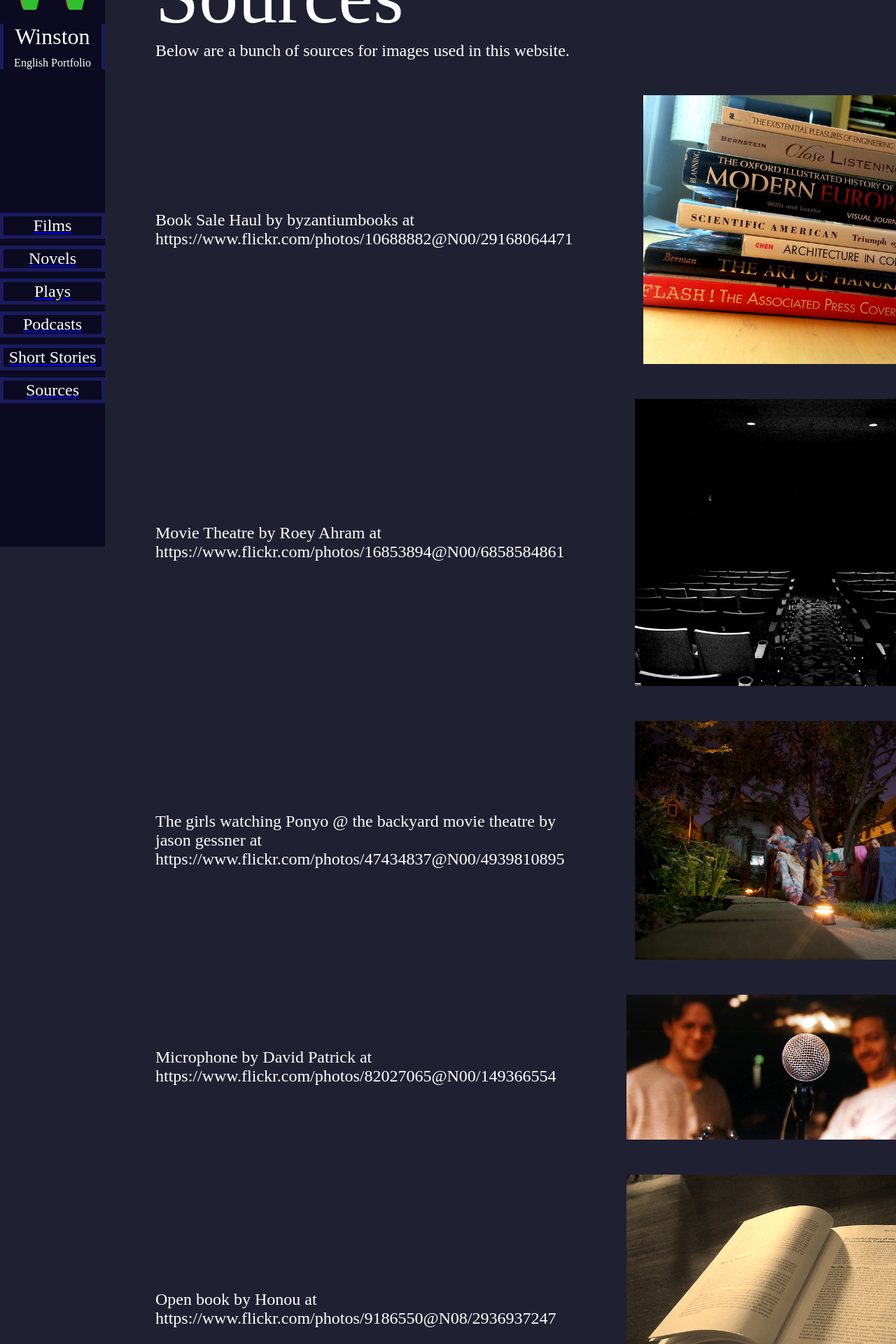
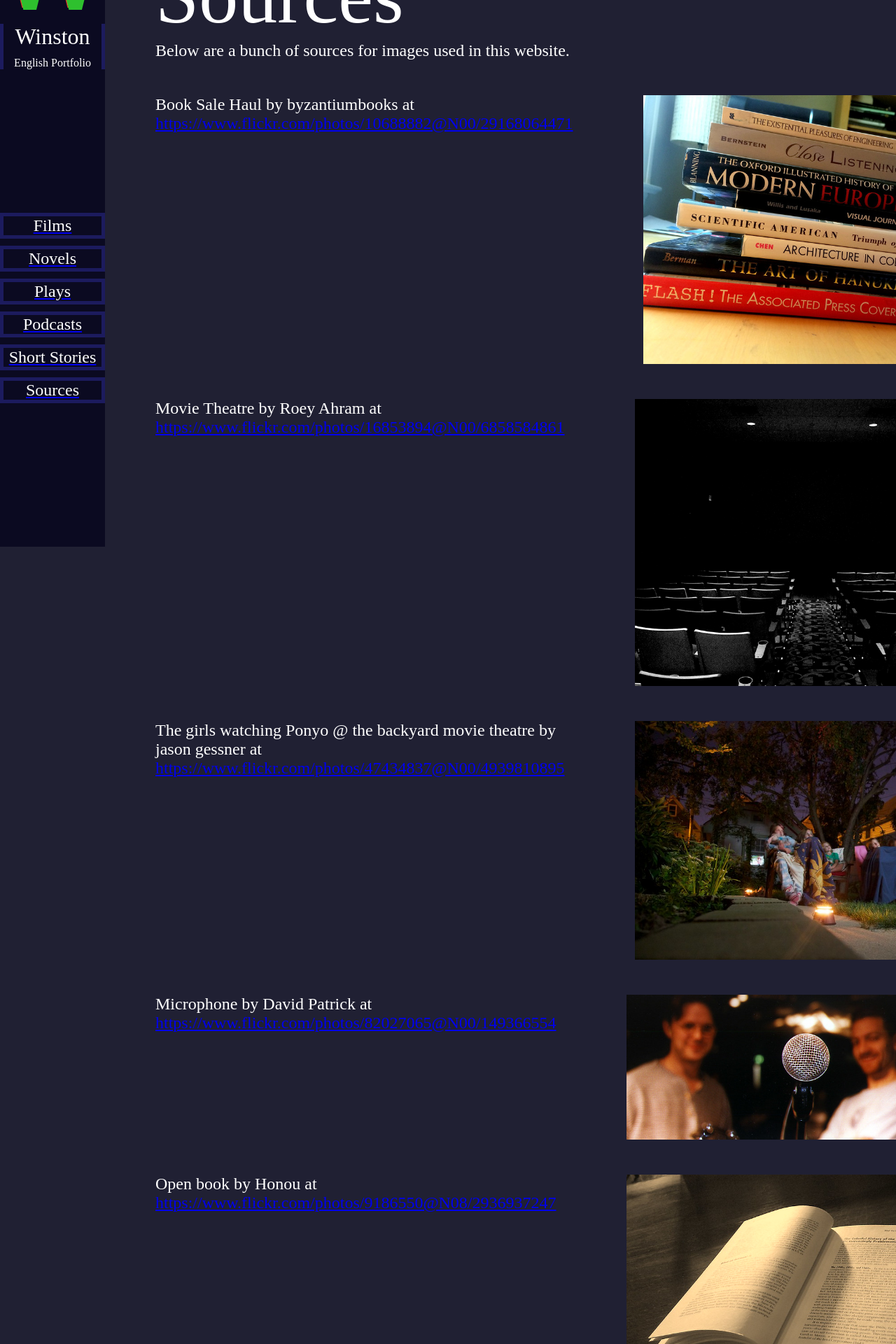
Before and after one commit to Winswins22/English-Portfolio, a React (Create React App) app: page /sources in a window 1280 px wide. Shown: the part 120-2040 px from the top of the page at 70% size. Built offline with nearby package versions, Linux system fonts and the light colour scheme.

Commit message:
change info display

```diff
--- a/src/components/InfoSection/InfoSection.jsx
+++ b/src/components/InfoSection/InfoSection.jsx
@@ -34,7 +34,10 @@ const InfoSection = ({title="", description="", img="", alt="Placeholder alt tex
 
           {
             (description !== "") ?
-              <Text> {description} </Text>
+              (typeof(description) === 'string') ?
+                <Text> {description} </Text>
+              :
+                <>{description}</>
             :
               <></>
           }
--- a/src/components/InfoSection/InfoSectionElems.jsx
+++ b/src/components/InfoSection/InfoSectionElems.jsx
@@ -61,7 +61,7 @@ export const HeadingText = styled.p`
 `
 
 export const Text = styled.p`
-  margin: auto;
+  margin: 0;
 
   color: white;
   font-size: 1.5rem;
@@ -70,3 +70,7 @@ export const Text = styled.p`
     margin-bottom: 20px;
   }
 `
+
+export const NewLine = styled.div`
+  margin-bottom: 1rem;
+`
--- a/src/pages/HomePage/Data.jsx
+++ b/src/pages/HomePage/Data.jsx
@@ -1,5 +1,6 @@
 import Face from '../../images/face.jpg'
 import Coding from '../../images/coding.PNG'
+import {Text, NewLine} from '../../components/InfoSection/InfoSectionElems'
 
 export const sectionData = [
   {
@@ -9,14 +10,11 @@ export const sectionData = [
   },
   {
     title: "Hobbies",
-    description: "In my free time, I enjoy programming and playing games.",
-  },
-  {
-    description: "This month, I have been programming a lot in React. I have spent a lot of time trying to create a modern, mobile-friendly, and responsive website. One such website it the one you are currently viewing, and another can be found here: https://bethune-computer-science-club.github.io/club-website/ . I have also spent a couple of years on competitive programming, where you try to solve coding challenges in an very short amount of time.",
+    description: <><Text>In my free time, I enjoy programming and playing games.</Text><NewLine></NewLine><Text>This month, I have been programming a lot in React. I have spent a lot of time trying to create a modern, mobile-friendly, and responsive website. One such website it the one you are currently viewing, and another can be found here:</Text> <Text> <a href="https://bethune-computer-science-club.github.io/club-website/">https://bethune-computer-science-club.github.io/club-website/</a> <NewLine></NewLine> </Text><Text>I have also spent a couple of years on competitive programming, where you try to solve coding challenges in a very short amount of time.</Text></>,
     img: Coding,
   },
   {
-    description: "Recently, I have been playing a lot of Stardew Valley. It is a very relaxing game, with some strategy and skill behind it. You can also play with other people!",
+    description: "Recently, I have been playing a lot of Stardew Valley. It is a very relaxing farming game, with some strategy and skill behind it. You can also play with other people!",
   },
 
 ]
--- a/src/pages/SourcesPage/Data.jsx
+++ b/src/pages/SourcesPage/Data.jsx
@@ -3,6 +3,8 @@ import Books from '../../images/books.jpg'
 import Plays from '../../images/plays.jpg'
 import Microphone from '../../images/microphone.jpg'
 import Book from '../../images/book.jpg'
+
+import {Text} from '../../components/InfoSection/InfoSectionElems'
 
 export const sectionData = [
   {
@@ -10,23 +12,23 @@ export const sectionData = [
     description: "Below are a bunch of sources for images used in this website.",
   },
   {
-    description: "Book Sale Haul by byzantiumbooks at https://www.flickr.com/photos/10688882@N00/29168064471",
+    description: <Text> Book Sale Haul by byzantiumbooks at <a href="https://www.flickr.com/photos/10688882@N00/29168064471">https://www.flickr.com/photos/10688882@N00/29168064471</a></Text>,
     img: Books,
   },
   {
-    description: "Movie Theatre by Roey Ahram at https://www.flickr.com/photos/16853894@N00/6858584861",
+    description: <Text>Movie Theatre by Roey Ahram at <a href="https://www.flickr.com/photos/16853894@N00/6858584861">https://www.flickr.com/photos/16853894@N00/6858584861</a></Text>,
     img: Movie,
   },
   {
-    description: "The girls watching Ponyo @ the backyard movie theatre by jason gessner at https://www.flickr.com/photos/47434837@N00/4939810895",
+    description: <Text>The girls watching Ponyo @ the backyard movie theatre by jason gessner at <a href="https://www.flickr.com/photos/47434837@N00/4939810895">https://www.flickr.com/photos/47434837@N00/4939810895</a></Text>,
     img: Plays,
   },
   {
-    description: "Microphone by David Patrick at https://www.flickr.com/photos/82027065@N00/149366554",
+    description: <Text>Microphone by David Patrick at <a href="https://www.flickr.com/photos/82027065@N00/149366554">https://www.flickr.com/photos/82027065@N00/149366554</a></Text>,
     img: Microphone,
   },
   {
-    description: "Open book by Honou at https://www.flickr.com/photos/9186550@N08/2936937247",
+    description: <Text>Open book by Honou at <a href="https://www.flickr.com/photos/9186550@N08/2936937247">https://www.flickr.com/photos/9186550@N08/2936937247</a></Text>,
     img: Book,
   },
 ]
```
